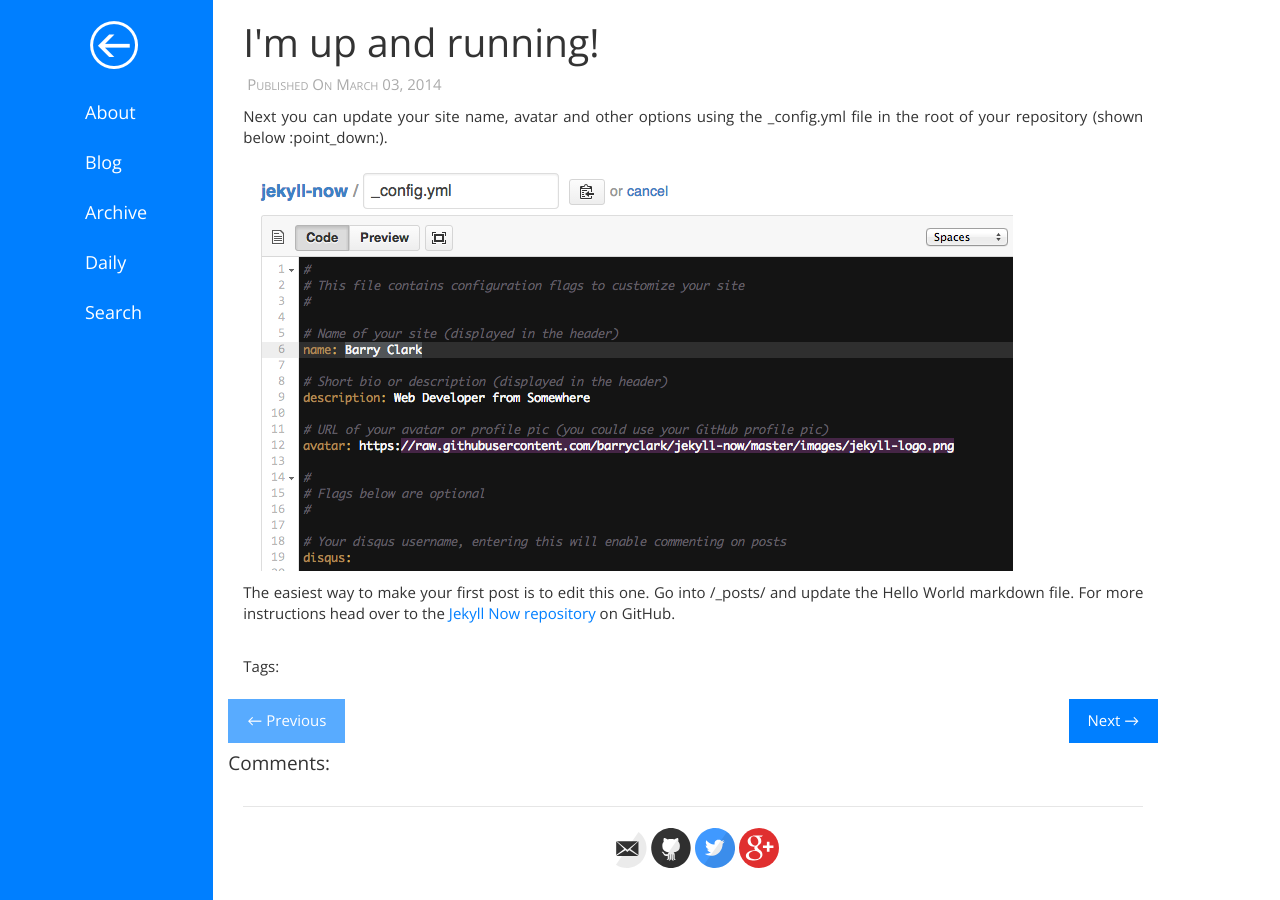
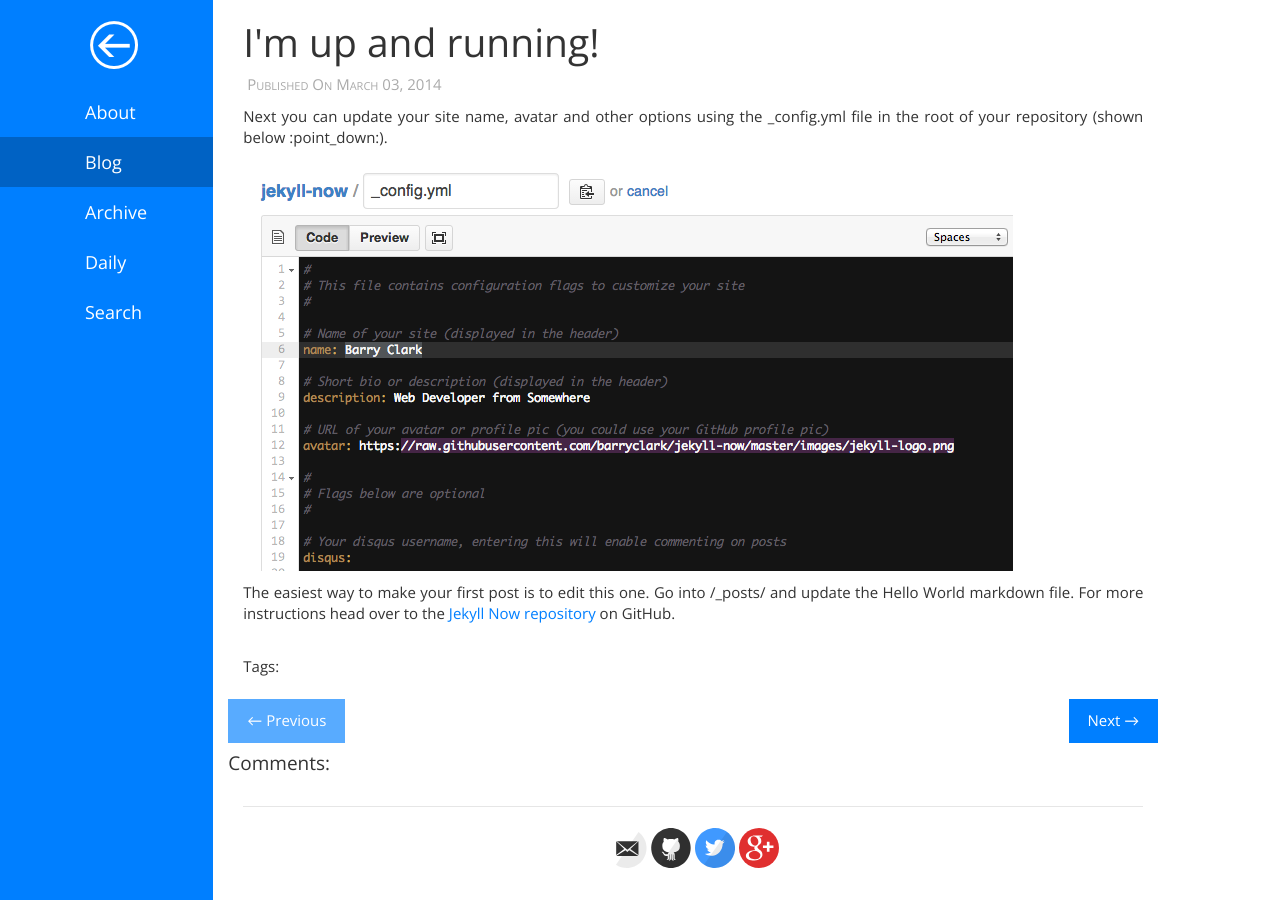
Before and after one commit to ZhuFengdaaa/ZhuFengdaaa.github.io, a Jekyll site: the page built from _posts/2014-3-3-Hello-World.md, in a window 1280 px wide. Built offline with Jekyll 4.4.1, drawn with Linux system fonts in a browser that asks for light colours; Markdown is read by kramdown in place of the engine named in the settings; comment, search, counter and statistics services are not loaded.

Commit message:
2015-03-21-16-09-47

```diff
--- a/_config.yml
+++ b/_config.yml
@@ -29,7 +29,7 @@ navigation:
 - text: Search
   url : /search
 
-# Author Details
+#Social Media links
 author:         'ZhuFengdaaa'
 linkedin:       'http://zhufengdaaa.github.io/'
 twitter:        'http://zhufengdaaa.github.io/'
@@ -62,4 +62,4 @@ paginate_path: '/blog/page:num'
 destination: ./_site
 
 # Custom vars
-version:          0.7.9
+version:          0.8
--- a/_includes/sidemenu.html
+++ b/_includes/sidemenu.html
@@ -1,25 +1,25 @@
 <aside>
-  <!-- 返回按钮 -->
     <div class="row">
         <div class="col-md-12">
-    <br/>
-
-        {% if page.path contains '_posts' %}
+            <br/> {% if page.path contains '_posts' %}
             <!-- 如果该页面的路径有'_post'（说明是博文）那么后退按钮指向/blog -->
-        <h1 class="text-center" style="margin-top:0px"><a href="/blog" class="icon icon-back"></a></h1>
-        {% else %}
+            <h1 class="text-center" style="margin-top:0px"><a href="/blog" class="icon icon-back"></a></h1> {% else %}
             <!-- 否则指向Home -->
-        <h1 class="text-center" style="margin-top:0px"><a href="/" class="icon icon-back"></a></h1>
-        {% endif %}
+            <h1 class="text-center" style="margin-top:0px"><a href="/" class="icon icon-back"></a></h1> {% endif %}
         </div>
     </div>
     <div class="row">
         <div class="col-md-12">
             <ul class="left-nav">
                 {% for link in site.navigation %}
+                {% capture pageurl %}{{link.url}}{{"index.html"}}{% endcapture %}
+          {% if page.url == pageurl or (link.text == 'Blog' and page.id) %}
+            <li class="left-nav-item left-nav-selected">{{link.text}}</li>
+          {% else %}
             <li class="left-nav-item">
               <a href="{{link.url}}">{{link.text}}</a>
             </li>
+          {% endif %}
         {% endfor %}
         </ul>
     </div>
--- a/assets/css/app.css
+++ b/assets/css/app.css
@@ -145,6 +145,24 @@
     background: #C53E10;
 }
 
+.purple .left-nav-selected {
+  background: #4D2488;
+}
+
+.red .left-nav-selected {
+  background: #8B162B;
+}
+
+.green .left-nav-selected {
+    background: #007700;
+}
+.blue .left-nav-selected {
+    background: #0062C4;
+}
+.orange .left-nav-selected {
+    background: #C53E10;
+}
+
 .alink {
     font-size: 18px;
 }
```
Lines whose indentation alone changed are shown as unchanged.
